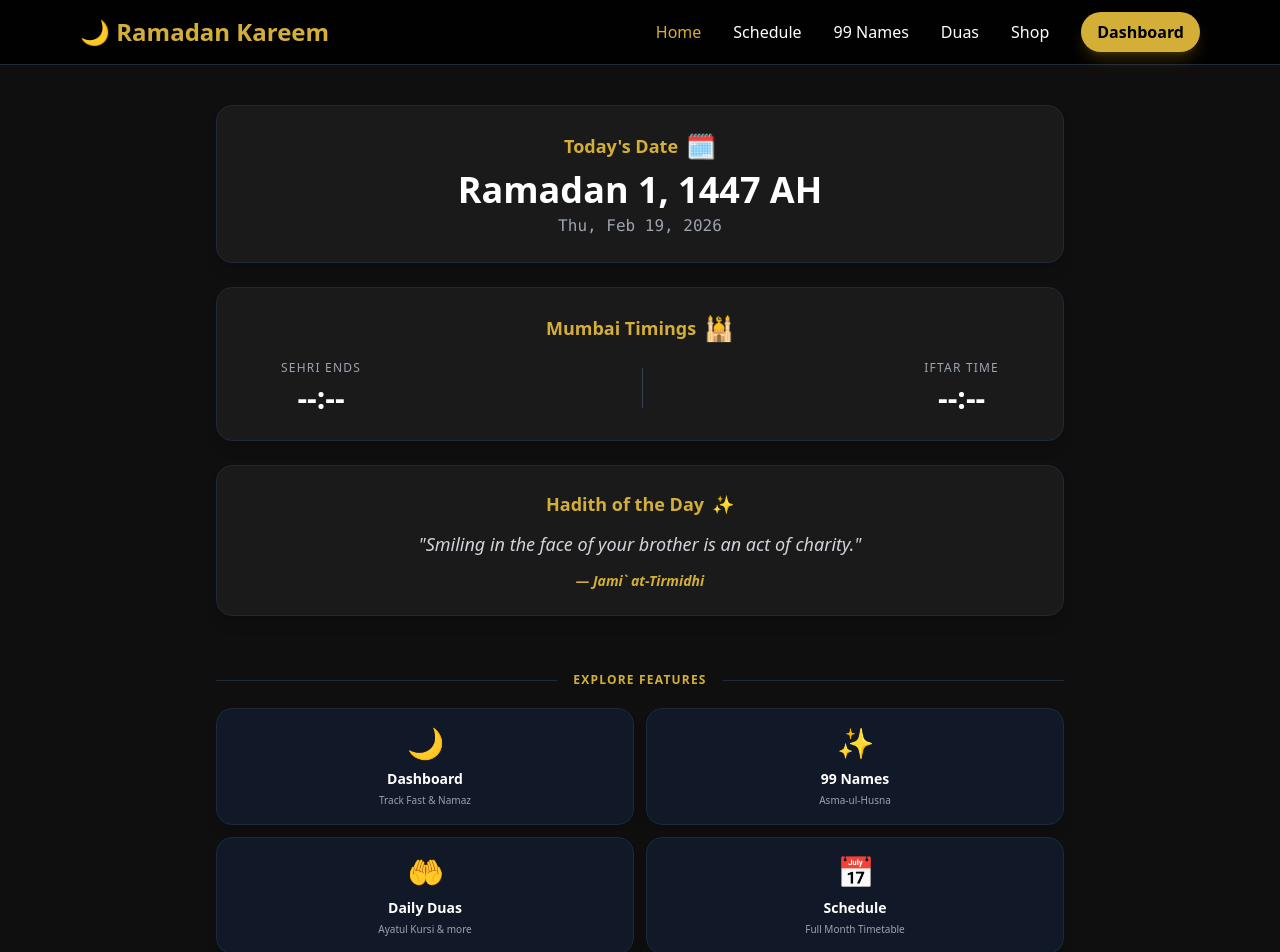
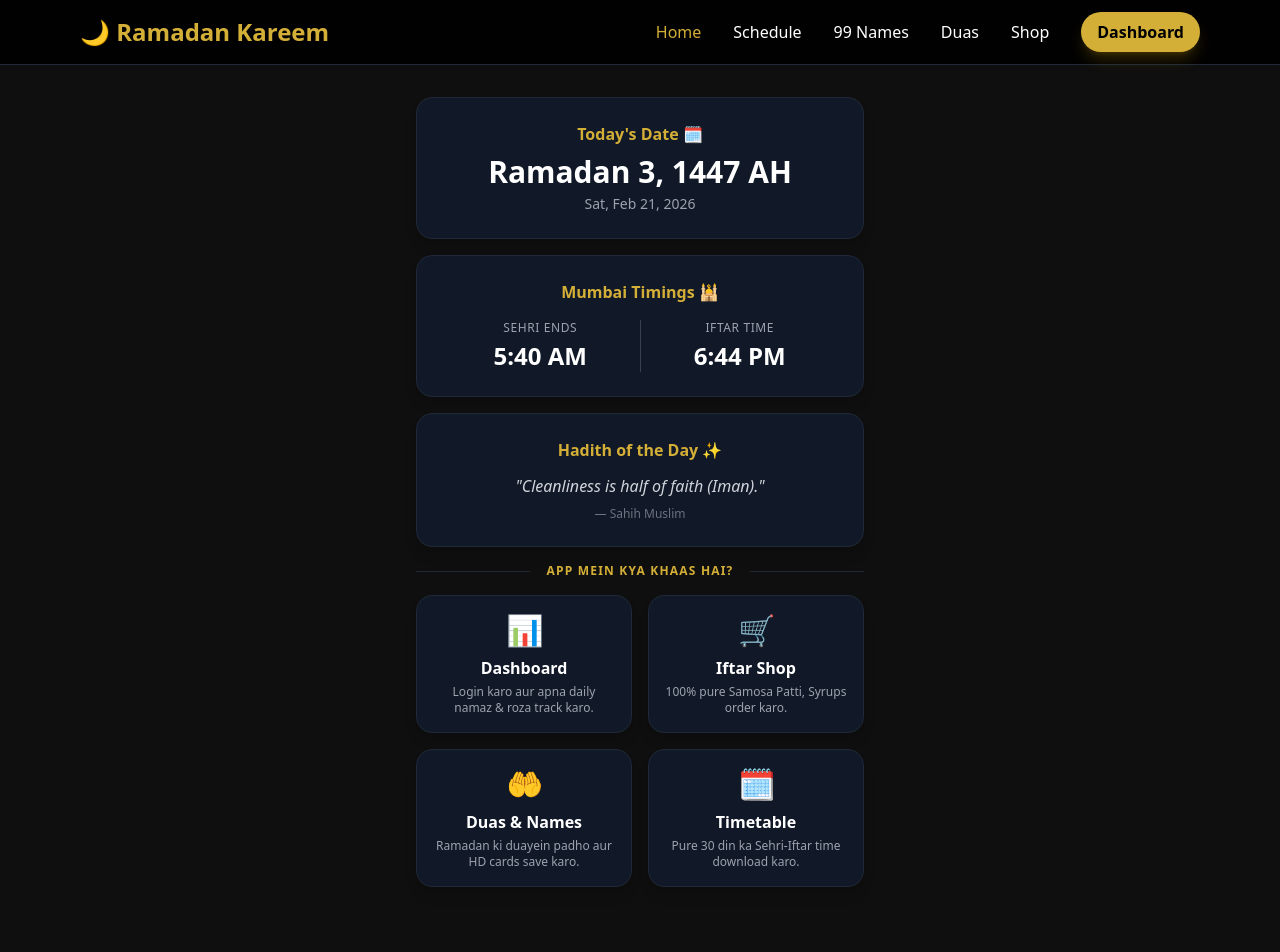
Before and after one commit to areebnakhwa/ramadan-app, a React (Vite) app: page / in a window 1280 px wide. Shown: the top 952 px of the page. Built offline with nearby package versions, Linux system fonts and the light colour scheme; no server answers.

Commit message:
Restored top section and added new feature highlights

```diff
--- a/src/pages/Home.jsx
+++ b/src/pages/Home.jsx
@@ -1,274 +1,128 @@
-import React, { useState, useEffect } from "react";
+import React from "react";
 import { Link } from "react-router-dom";
 
 const Home = () => {
-  const [hijriDate, setHijriDate] = useState("");
-  const [gregorianDate, setGregorianDate] = useState("");
-  const [sehriTime, setSehriTime] = useState("--:--");
-  const [iftarTime, setIftarTime] = useState("--:--");
-  const [todaysHadith, setTodaysHadith] = useState({ text: "", source: "" });
+  return (
+    <div className="min-h-screen bg-islamic-bg text-white p-4 pb-24">
+      <div className="max-w-md mx-auto space-y-4 mt-4">
+        {/* --- WAPAS AAYA HUA TOP SECTION (Date, Time, Hadith) --- */}
 
-  // ✨ HADITH COLLECTION (Jo Roz Badlegi)
-  const hadithCollection = [
-    {
-      text: "When Ramadan enters, the gates of Paradise are opened, the gates of Hellfire are closed, and the devils are chained.",
-      source: "Sahih Al-Bukhari",
-    },
-    {
-      text: "The best among you is the one who learns the Quran and teaches it.",
-      source: "Sahih Al-Bukhari",
-    },
-    {
-      text: "Fasting is a shield; it protects from the fire of Hell like a shield protects you in battle.",
-      source: "Sunan An-Nasa'i",
-    },
-    {
-      text: "Actions are judged by intentions, so each man will have what he intended.",
-      source: "Sahih Al-Bukhari",
-    },
-    {
-      text: "Smiling in the face of your brother is an act of charity.",
-      source: "Jami` at-Tirmidhi",
-    },
-    {
-      text: "He who is not grateful to people is not grateful to Allah.",
-      source: "Sunan Abi Dawud",
-    },
-    { text: "Cleanliness is half of faith (Iman).", source: "Sahih Muslim" },
-    {
-      text: "The strong man is not the one who can overpower others, but the one who controls himself when angry.",
-      source: "Sahih Al-Bukhari",
-    },
-    {
-      text: "Whoever builds a mosque for Allah, Allah will build for him a house like it in Paradise.",
-      source: "Sahih Al-Bukhari",
-    },
-    {
-      text: "Exchange gifts, as that will lead to increasing your love for one another.",
-      source: "Al-Adab Al-Mufrad",
-    },
-    { text: "Allah is Beautiful and He loves beauty.", source: "Sahih Muslim" },
-    {
-      text: "The most beloved of deeds to Allah are those that are most consistent, even if they are small.",
-      source: "Sahih Al-Bukhari",
-    },
-    {
-      text: "Do not get angry, and Paradise will be yours.",
-      source: "Tabarani",
-    },
-    { text: "A good word is a form of charity.", source: "Sahih Al-Bukhari" },
-    {
-      text: "Feed the hungry, visit the sick, and set free the captives.",
-      source: "Sahih Al-Bukhari",
-    },
-  ];
-
-  // --- 🛠️ HELPER: Time Adjuster (For Local Calendar Match) ---
-  const adjustTime = (timeStr, minutesOffset) => {
-    if (!timeStr) return timeStr;
-    const cleanTime = timeStr.split(" ")[0];
-    const [hours, minutes] = cleanTime.split(":").map(Number);
-    const date = new Date();
-    date.setHours(hours, minutes, 0, 0);
-    date.setMinutes(date.getMinutes() + minutesOffset);
-    const newHours = String(date.getHours()).padStart(2, "0");
-    const newMinutes = String(date.getMinutes()).padStart(2, "0");
-    return `${newHours}:${newMinutes}`;
-  };
-
-  useEffect(() => {
-    const today = new Date();
-    const day = today.getDate();
-    const month = today.getMonth();
-    const year = today.getFullYear();
-
-    // 1. Gregorian Date
-    const options = {
-      weekday: "short",
-      year: "numeric",
-      month: "short",
-      day: "numeric",
-    };
-    setGregorianDate(today.toLocaleDateString("en-US", options));
-
-    // 2. Hijri Date Logic (India Fix)
-    if (year === 2026 && month === 1) {
-      if (day === 17) setHijriDate("Sha'ban 28, 1447 AH");
-      else if (day === 18) setHijriDate("Sha'ban 29, 1447 AH");
-      else if (day >= 19) {
-        const ramadanDay = day - 18;
-        setHijriDate(`Ramadan ${ramadanDay}, 1447 AH`);
-      } else {
-        setHijriDate("Sha'ban, 1447 AH");
-      }
-    } else {
-      setHijriDate(
-        new Intl.DateTimeFormat("en-TN-u-ca-islamic", {
-          day: "numeric",
-          month: "long",
-          year: "numeric",
-        }).format(Date.now()),
-      );
-    }
-
-    // 3. Hadith Logic
-    const index = day % hadithCollection.length;
-    setTodaysHadith(hadithCollection[index]);
-
-    // 4. Timings API
-    const getTimings = async () => {
-      try {
-        const response = await fetch(
-          `https://api.aladhan.com/v1/timingsByCity?city=Mumbai&country=India&method=1&school=1`,
-        );
-        const data = await response.json();
-
-        // 🚨 YAHAN LOCAL CALENDAR KA OFFSET LAGA HAI 🚨
-        const adjustedSehri = adjustTime(data.data.timings.Fajr, -10); // Sehri 10 min pehle band
-        const adjustedIftar = adjustTime(data.data.timings.Maghrib, 3); // Iftar 3 min baad
-
-        setSehriTime(adjustedSehri);
-        setIftarTime(adjustedIftar);
-      } catch (error) {
-        console.error("Error:", error);
-      }
-    };
-    getTimings();
-  }, []);
-
-  const formatTime = (time24) => {
-    if (time24 === "--:--") return "--:--";
-    const [hours, minutes] = time24.split(":");
-    let h = parseInt(hours, 10);
-    const suffix = h >= 12 ? "PM" : "AM";
-    h = h % 12 || 12;
-    return `${h}:${minutes} ${suffix}`;
-  };
-
-  return (
-    <div className="max-w-4xl mx-auto px-6 py-10 flex flex-col gap-6">
-      {/* 1. Date Card */}
-      <div className="bg-islamic-card border border-gray-800 p-6 rounded-2xl text-center shadow-lg">
-        <div className="flex justify-center items-center gap-2 mb-2">
-          <h2 className="text-islamic-primary font-bold text-lg">
-            Today's Date
+        {/* Card 1: Today's Date */}
+        <div className="bg-gray-900 border border-gray-800 rounded-2xl p-6 text-center shadow-lg">
+          <p className="text-islamic-primary font-bold mb-2">Today's Date 🗓️</p>
+          <h2 className="text-2xl md:text-3xl font-bold text-white mb-1">
+            Ramadan 3, 1447 AH
           </h2>
-          <span className="text-2xl">🗓️</span>
-        </div>
-        <h1 className="text-3xl md:text-4xl font-bold text-white mb-1">
-          {hijriDate}
-        </h1>
-        <p className="text-gray-400 font-mono">{gregorianDate}</p>
+          <p className="text-gray-400 text-sm">Sat, Feb 21, 2026</p>
         </div>
 
-      {/* 2. Timings Card */}
-      <div className="bg-islamic-card border border-gray-800 p-6 rounded-2xl shadow-lg">
-        <div className="flex justify-center items-center gap-2 mb-4">
-          <h2 className="text-islamic-primary font-bold text-lg">
-            Mumbai Timings
-          </h2>
-          <span className="text-2xl">🕌</span>
+        {/* Card 2: Mumbai Timings */}
+        <div className="bg-gray-900 border border-gray-800 rounded-2xl p-6 text-center shadow-lg">
+          <p className="text-islamic-primary font-bold mb-4">
+            Mumbai Timings 🕌
+          </p>
+          <div className="flex justify-between items-center">
+            <div className="flex-1 border-r border-gray-700">
+              <p className="text-xs text-gray-400 tracking-wider mb-1">
+                SEHRI ENDS
+              </p>
+              <p className="text-2xl font-bold text-white">5:40 AM</p>
             </div>
-        <div className="flex justify-between items-center px-4 md:px-10">
-          <div className="text-center">
-            <p className="text-gray-400 text-xs uppercase tracking-widest mb-1">
-              Sehri Ends
+            <div className="flex-1">
+              <p className="text-xs text-gray-400 tracking-wider mb-1">
+                IFTAR TIME
               </p>
-            <p className="text-2xl md:text-3xl font-bold text-white">
-              {formatTime(sehriTime)}
-            </p>
-          </div>
-          <div className="h-10 w-[1px] bg-gray-700"></div>
-          <div className="text-center">
-            <p className="text-gray-400 text-xs uppercase tracking-widest mb-1">
-              Iftar Time
-            </p>
-            <p className="text-2xl md:text-3xl font-bold text-white">
-              {formatTime(iftarTime)}
-            </p>
+              <p className="text-2xl font-bold text-white">6:44 PM</p>
             </div>
           </div>
         </div>
 
-      {/* 3. Hadith Card (Dynamic) */}
-      <div className="bg-islamic-card border border-gray-800 p-6 rounded-2xl text-center shadow-lg transform hover:scale-[1.02] transition duration-300">
-        <div className="flex justify-center items-center gap-2 mb-3">
-          <h2 className="text-islamic-primary font-bold text-lg">
-            Hadith of the Day
-          </h2>
-          <span className="text-lg">✨</span>
-        </div>
-        <p className="text-gray-300 italic text-lg leading-relaxed">
-          "{todaysHadith.text}" <br />
-          <span className="text-gray-500 text-sm mt-3 block font-semibold text-islamic-primary">
-            — {todaysHadith.source}
-          </span>
+        {/* Card 3: Hadith of the Day */}
+        <div className="bg-gray-900 border border-gray-800 rounded-2xl p-6 text-center shadow-lg mb-8">
+          <p className="text-islamic-primary font-bold mb-3">
+            Hadith of the Day ✨
           </p>
+          <p className="text-gray-300 italic mb-2 text-sm md:text-base">
+            "Cleanliness is half of faith (Iman)."
+          </p>
+          <p className="text-xs text-gray-500">— Sahih Muslim</p>
         </div>
 
-      {/* --- EXPLORE MORE FEATURES SECTION --- */}
-      <div className="mt-8 mb-4 animate-fade-in-up">
-        {/* Divider & Title */}
-        <div className="flex items-center justify-center gap-4 mb-5">
-          <div className="h-[1px] bg-gray-800 flex-1"></div>
-          <h3 className="text-xs font-bold text-islamic-primary uppercase tracking-widest">
-            Explore Features
-          </h3>
-          <div className="h-[1px] bg-gray-800 flex-1"></div>
+        {/* --- NAYA "APP MEIN KYA KHAAS HAI" SECTION --- */}
+
+        {/* Divider / Heading */}
+        <div className="flex items-center justify-center gap-4 my-8 mt-10">
+          <div className="h-px bg-gray-800 flex-1"></div>
+          <span className="text-xs text-islamic-primary font-bold tracking-widest uppercase">
+            App Mein Kya Khaas Hai?
+          </span>
+          <div className="h-px bg-gray-800 flex-1"></div>
         </div>
 
-        {/* Feature Cards Grid */}
-        <div className="grid grid-cols-2 gap-3">
+        {/* Naye Features Cards (2 column grid format for mobile) */}
+        <div className="grid grid-cols-2 gap-3 md:gap-4">
+          {/* Dashboard */}
           <Link
             to="/dashboard"
-            className="bg-gray-900 border border-gray-800 p-4 rounded-2xl flex flex-col items-center justify-center text-center shadow-lg hover:border-islamic-primary transition-all active:scale-95 group"
+            className="bg-gray-900 border border-gray-800 p-4 rounded-2xl hover:border-islamic-primary transition-all shadow-lg text-center flex flex-col items-center justify-center group hover:-translate-y-1"
           >
-            <span className="text-3xl mb-2 group-hover:scale-110 transition-transform">
-              🌙
-            </span>
-            <span className="text-sm font-bold text-white mb-1">Dashboard</span>
-            <span className="text-[10px] text-gray-400">
-              Track Fast & Namaz
-            </span>
+            <div className="text-3xl mb-2 group-hover:scale-110 transition-transform">
+              📊
+            </div>
+            <h3 className="text-sm md:text-base font-bold text-white mb-1">
+              Dashboard
+            </h3>
+            <p className="text-[10px] md:text-xs text-gray-400 leading-relaxed">
+              Login karo aur apna daily namaz & roza track karo.
+            </p>
           </Link>
 
+          {/* Shop */}
           <Link
-            to="/99names"
-            className="bg-gray-900 border border-gray-800 p-4 rounded-2xl flex flex-col items-center justify-center text-center shadow-lg hover:border-islamic-primary transition-all active:scale-95 group"
+            to="/shop"
+            className="bg-gray-900 border border-gray-800 p-4 rounded-2xl hover:border-islamic-primary transition-all shadow-lg text-center flex flex-col items-center justify-center group hover:-translate-y-1"
           >
-            <span className="text-3xl mb-2 group-hover:scale-110 transition-transform">
-              ✨
-            </span>
-            <span className="text-sm font-bold text-white mb-1">99 Names</span>
-            <span className="text-[10px] text-gray-400">Asma-ul-Husna</span>
+            <div className="text-3xl mb-2 group-hover:scale-110 transition-transform">
+              🛒
+            </div>
+            <h3 className="text-sm md:text-base font-bold text-white mb-1">
+              Iftar Shop
+            </h3>
+            <p className="text-[10px] md:text-xs text-gray-400 leading-relaxed">
+              100% pure Samosa Patti, Syrups order karo.
+            </p>
           </Link>
 
+          {/* Duas */}
           <Link
             to="/duas"
-            className="bg-gray-900 border border-gray-800 p-4 rounded-2xl flex flex-col items-center justify-center text-center shadow-lg hover:border-islamic-primary transition-all active:scale-95 group"
+            className="bg-gray-900 border border-gray-800 p-4 rounded-2xl hover:border-islamic-primary transition-all shadow-lg text-center flex flex-col items-center justify-center group hover:-translate-y-1"
           >
-            <span className="text-3xl mb-2 group-hover:scale-110 transition-transform">
+            <div className="text-3xl mb-2 group-hover:scale-110 transition-transform">
               🤲
-            </span>
-            <span className="text-sm font-bold text-white mb-1">
-              Daily Duas
-            </span>
-            <span className="text-[10px] text-gray-400">
-              Ayatul Kursi & more
-            </span>
+            </div>
+            <h3 className="text-sm md:text-base font-bold text-white mb-1">
+              Duas & Names
+            </h3>
+            <p className="text-[10px] md:text-xs text-gray-400 leading-relaxed">
+              Ramadan ki duayein padho aur HD cards save karo.
+            </p>
           </Link>
 
+          {/* Schedule */}
           <Link
             to="/schedule"
-            className="bg-gray-900 border border-gray-800 p-4 rounded-2xl flex flex-col items-center justify-center text-center shadow-lg hover:border-islamic-primary transition-all active:scale-95 group"
+            className="bg-gray-900 border border-gray-800 p-4 rounded-2xl hover:border-islamic-primary transition-all shadow-lg text-center flex flex-col items-center justify-center group hover:-translate-y-1"
           >
-            <span className="text-3xl mb-2 group-hover:scale-110 transition-transform">
-              📅
-            </span>
-            <span className="text-sm font-bold text-white mb-1">Schedule</span>
-            <span className="text-[10px] text-gray-400">
-              Full Month Timetable
-            </span>
+            <div className="text-3xl mb-2 group-hover:scale-110 transition-transform">
+              🗓️
+            </div>
+            <h3 className="text-sm md:text-base font-bold text-white mb-1">
+              Timetable
+            </h3>
+            <p className="text-[10px] md:text-xs text-gray-400 leading-relaxed">
+              Pure 30 din ka Sehri-Iftar time download karo.
+            </p>
           </Link>
         </div>
       </div>
--- a/src/pages/Schedule.jsx
+++ b/src/pages/Schedule.jsx
@@ -65,10 +65,10 @@ const Schedule = () => {
           </p>
         </div>
 
-        {/* 👇 FIX: Naam wahi lagaya jo tumhare screenshot mein dikh raha hai */}
+        {/* 👇 YEH HAI FRESH 100% WORKING DOWNLOAD LINK 👇 */}
         <a
-          href="/images/Time_table2k26.jpg"
-          download="Ramadan_2026_Schedule.jpg"
+          href="/ramadan-timetable.jpg"
+          download="Ramadan_Timetable.jpg"
           className="bg-islamic-primary text-black font-bold px-6 py-2 rounded-lg hover:bg-yellow-500 transition shadow-[0_0_15px_rgba(212,175,55,0.4)] flex items-center gap-2"
         >
           <span>📥</span> Download Image
```
Also changed, not shown: public/images/Time_table2k26.jpg (deleted), public/ramadan-timetable.jpg (added). Lines whose indentation alone changed are shown as unchanged.
